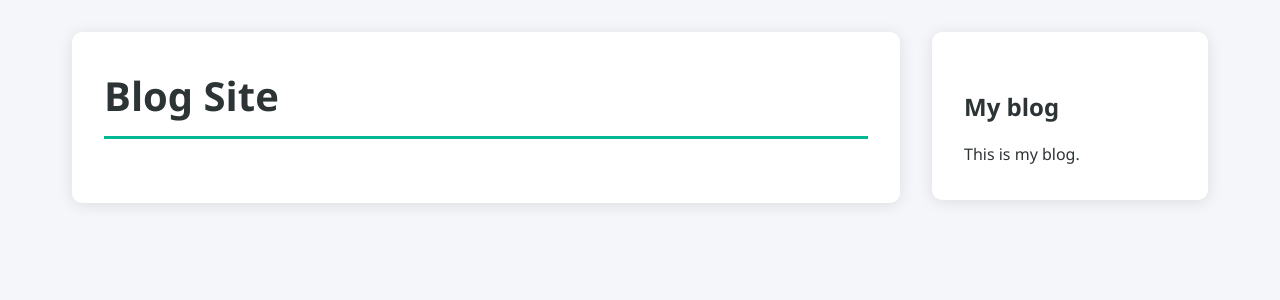
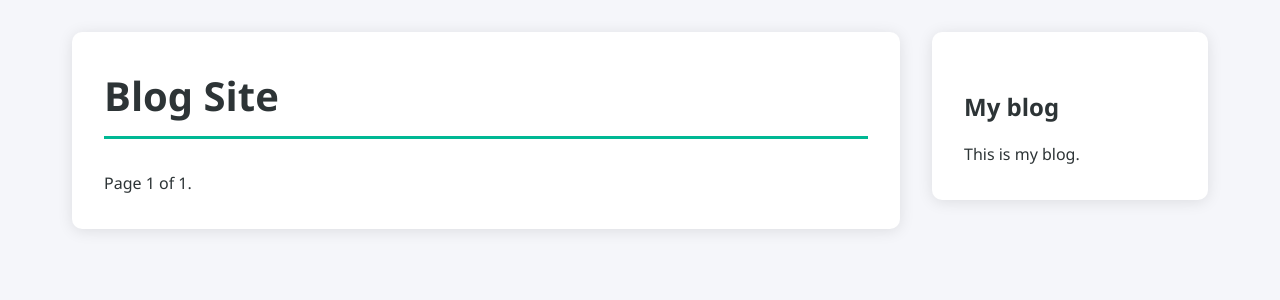
Before and after one commit to Mohamed00Elkassify/Blog-site, a Django app: page /blog/ in a window 1280 px wide. Shown: the top 300 px of the page. Run offline with Django 5.2, Linux system fonts and the light colour scheme; data that the repository does not hold is empty.

Commit message:
feat(blog): Add pagination with 3 posts per page

```diff
--- a/blog/templates/blog/Post/list.html
+++ b/blog/templates/blog/Post/list.html
@@ -3,13 +3,12 @@
 {% block content %}
     <h1>Blog Site</h1>
     {% for post in posts %}
-<h2>
-    {{ post.title }}
-</h2>
+        <h2>{{ post.title }}</h2>
         <p class="date">Published {{ post.publish }} by {{ post.author }}</p>
         <div class="post-body">
             {{ post.body|truncatewords:20|linebreaks }}
         </div>
         <a href="{{ post.get_absolute_url }}" class="read-more">Read more</a>
     {% endfor %}
+    {% include "blog/pagination.html" with page=posts %}
 {% endblock %}
--- /dev/null
+++ b/blog/templates/blog/pagination.html
@@ -0,0 +1,13 @@
+<div class="pagination">
+    <span class="step-link">
+        {% if page.has_previous %}
+            <a href="?page={{ page.previous_page_number }}">Previous</a>
+        {% endif %}
+        <span class="current">
+            Page {{ page.number }} of {{ page.paginator.num_pages }}.
+        </span>
+        {% if page.has_next %}
+            <a href="?page={{ page.next_page_number }}">Next</a>
+        {% endif %}
+    </span>
+</div>
--- a/blog/views.py
+++ b/blog/views.py
@@ -1,11 +1,24 @@
 from django.shortcuts import render, get_object_or_404
-from django.http import HttpResponse
+from django.core.paginator import Paginator, EmptyPage, PageNotAnInteger
 from .models import Post
 # Create your views here.
 
 # post_list is a view that retrieves all published posts
 def post_list(request):
-    posts = Post.published.all()
+    post_list = Post.published.all()
+    # pagination with 3 posts per page
+    paginator = Paginator(post_list, 3)
+    # Gets 'page' parameter from URL like /?page=2
+    # /blog/?page=2   -> page 2
+    page_no = request.GET.get('page',1)
+    try:
+        posts = paginator.page(page_no)
+    except PageNotAnInteger:
+        # If page is not an integer deliver the first page
+        posts = paginator.page(1)
+    except EmptyPage:
+       # If page_number is out of range get last page of results
+       posts = paginator.page(paginator.num_pages) # paginator.num_pages is the total number of pages(the same as the last page number)
     return render(request, 'blog/post/list.html', {'posts': posts})
 
 # post_detail is a view that retrieves a single post by its id
```
Lines whose indentation alone changed are shown as unchanged.
